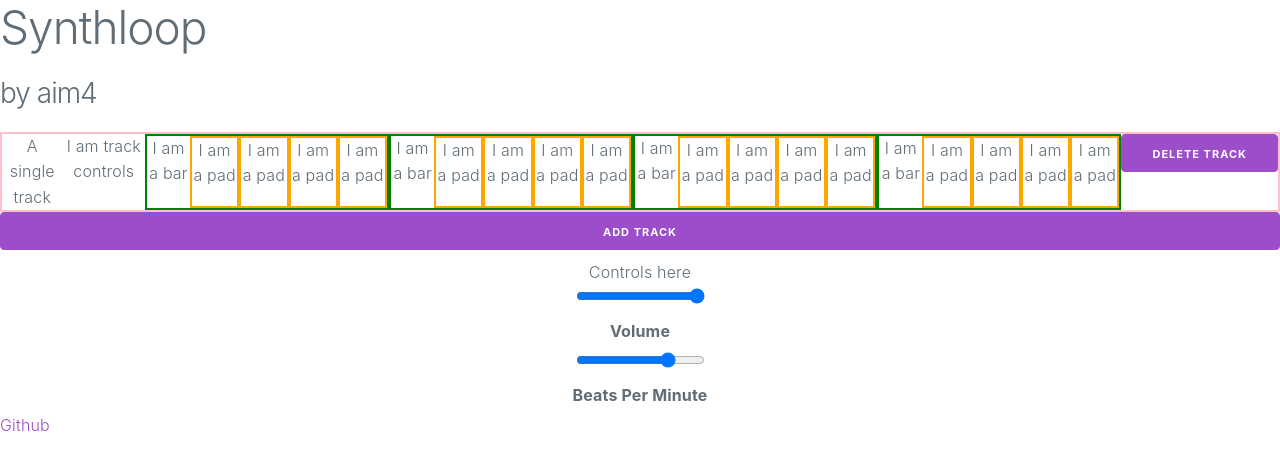
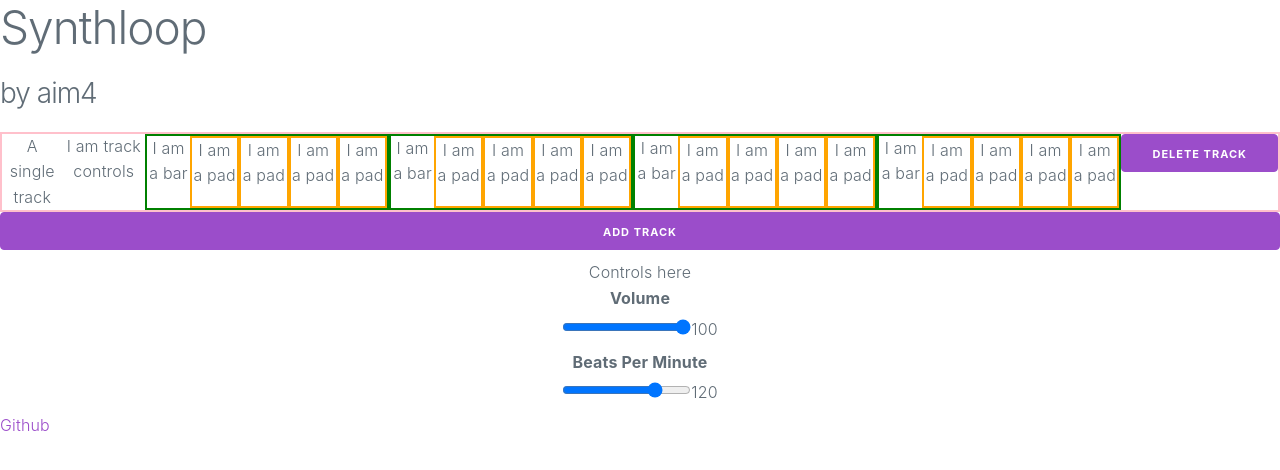
Before and after one commit to aim4/synthloop, a React (Create React App) app: page / in a window 1280 px wide. Shown: the top 470 px of the page. Built offline with nearby package versions, Linux system fonts and the light colour scheme.

Commit message:
Add output for volume and bpm

```diff
--- a/src/components/MainControls.js
+++ b/src/components/MainControls.js
@@ -22,12 +22,14 @@ class MainControls extends Component {
             <div className="MainControls">
                 Controls here
                 <div className="slide-container">
+                    <label htmlFor="volume">Volume</label>
                     <input type="range" min="0" max="100" value={this.state.volume} step="1" className="slider" name="volume" onChange={this.onVolumeChange}></input>
-                    <label htmlFor="volume">Volume</label>
+                    <output name="volume-output" htmlFor="volume">{this.state.volume}</output>
                 </div>
                 <div className="slide-container">
+                    <label htmlFor="bpm">Beats Per Minute</label>
                     <input type="range" min="0" max="160" value={this.state.bpm} step="10" className="slider" name="bpm" onChange={this.onBPMChange}></input>
-                    <label htmlFor="bpm">Beats Per Minute</label>
+                    <output name="bpm-output" htmlFor="bpm">{this.state.bpm}</output>
                 </div>
             </div>
         );
```
